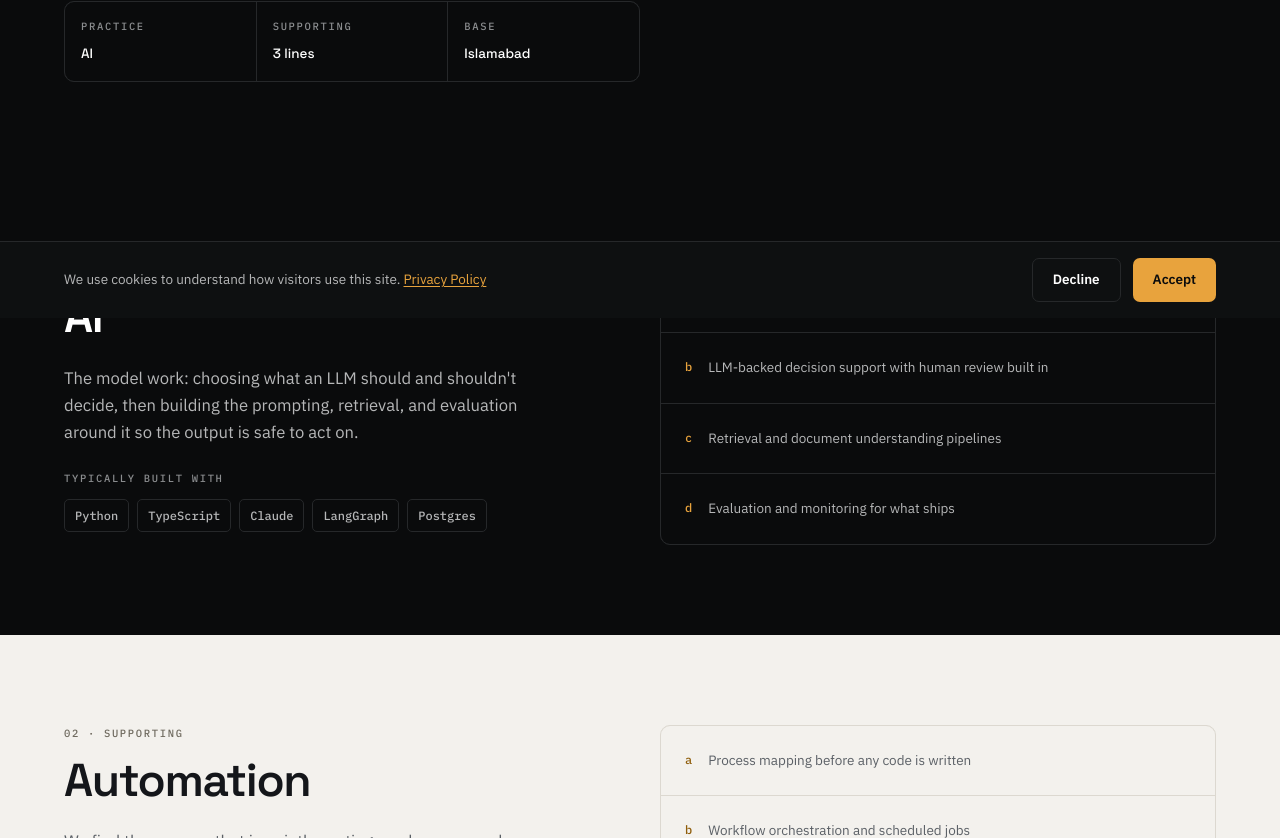
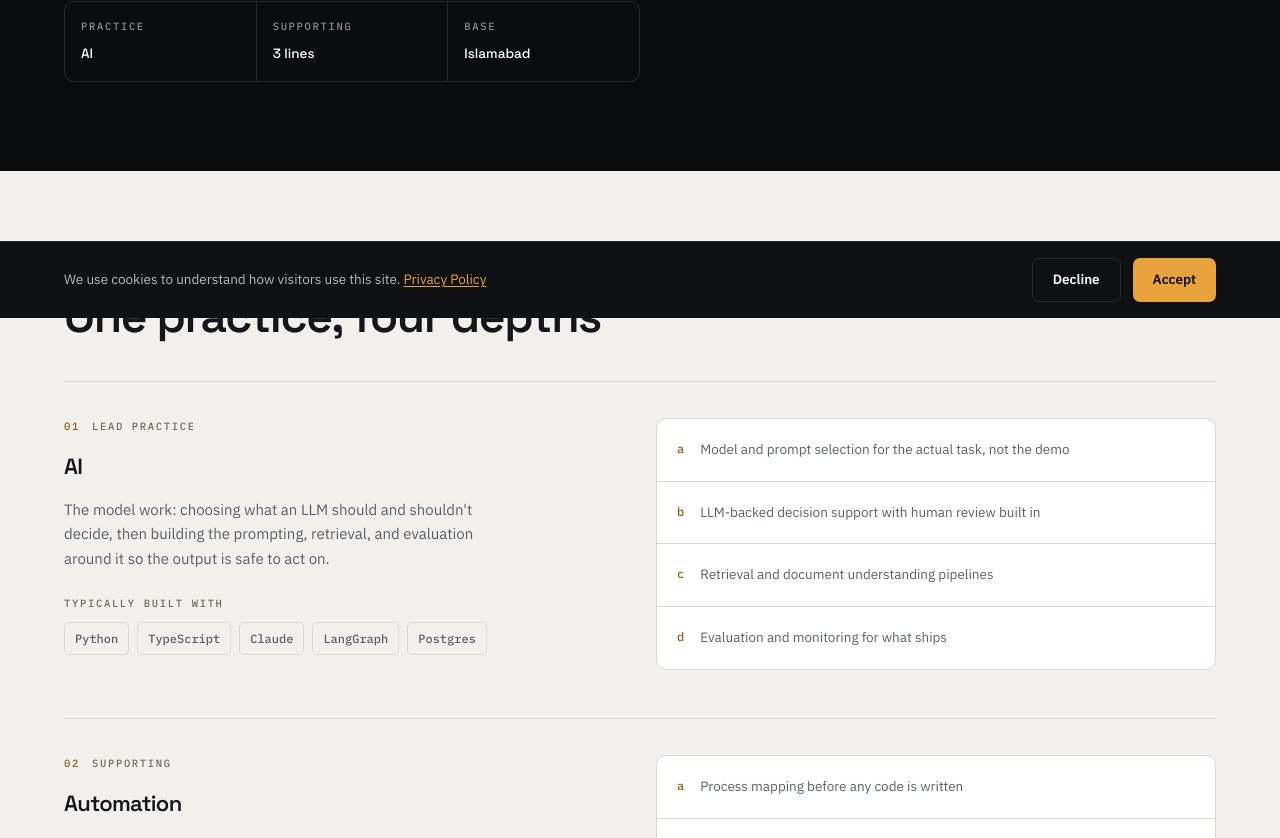
Before and after one commit to blackstargit/boltertech.com, a Next.js app: page /en/services in a window 1280 px wide. Shown: the part 482-1320 px from the top of the page. Built offline with nearby package versions, Linux system fonts and the light colour scheme; no server answers.

Commit message:
feat: enhance component styling and layout; introduce new labels and adjust tonal variations

```diff
--- a/messages/en.json
+++ b/messages/en.json
@@ -63,7 +63,9 @@
     "problemHeading": "The problem",
     "outcomeHeading": "Outcome",
     "testimonialHeading": "What the client said",
-    "onThisPage": "On this page"
+    "onThisPage": "On this page",
+    "countLabel": "Projects",
+    "sectorsLabel": "Sectors delivered into"
   },
   "about": {
     "metaTitle": "About - Bolter Technologies",
--- a/src/app/[locale]/about/page.tsx
+++ b/src/app/[locale]/about/page.tsx
@@ -143,13 +143,12 @@ export default async function AboutPage({
         </div>
       </Band>
 
-      {/* Seamed: two dark bands in a row would merge into one field. */}
-      <Band labelledBy="process" className="border-t border-rule">
+      <Band tone="light" labelledBy="process">
         <SectionHead id="process" title={m.about.processHeading} />
         <ProcessGrid />
       </Band>
 
-      <CtaBand locale={l} messages={m} showContactDetails={false} />
+      <CtaBand locale={l} messages={m} showContactDetails={false} tone="dark" />
     </>
   );
 }
--- a/src/app/[locale]/services/page.tsx
+++ b/src/app/[locale]/services/page.tsx
@@ -82,33 +82,43 @@ export default async function ServicesPage({
         </PageHero>
       </Band>
 
-      {/* One page, four depths. Each line is a section rather than a
-          separate page, so the site never claims to be four businesses.
-          The bands alternate so the four read as distinct depths rather
-          than as one long scroll of identical blocks. */}
+      {/* One practice, four depths — and one section, four blocks.
+          These used to be four full-bleed bands, which read as four
+          separate businesses and put a section break between the page
+          heading and the lead practice. Stacked inside a single band with
+          a rule between them, they read as depths of one offer, which is
+          what the page is for. It also removes three section gaps' worth
+          of empty space. */}
+      <Band tone="light" labelledBy="practice">
+        <SectionHead
+          id="practice"
+          eyebrow={m.services.heading}
+          title={m.home.offerHeading}
+        />
+        <div className="grid gap-12">
           {ordered.map((service, i) => (
-        <Band
+            <section
               key={service.id}
               id={service.id}
-          tone={i % 2 === 0 ? "dark" : "light"}
-          labelledBy={`${service.id}-h`}
+              aria-labelledby={`${service.id}-h`}
+              className="grid scroll-mt-28 gap-8 border-t border-rule pt-9 lg:grid-cols-[minmax(0,1fr)_minmax(0,1fr)] lg:items-start"
             >
-          <div className="grid gap-10 lg:grid-cols-[minmax(0,1fr)_minmax(0,1fr)] lg:items-start">
-            <div className="grid content-start gap-6">
-              <SectionHead
-                id={`${service.id}-h`}
-                spacing="none"
-                eyebrow={`${String(i + 1).padStart(2, "0")} · ${
-                  service.lead
+              <div className="grid content-start gap-5">
+                <div className="flex items-baseline gap-3">
+                  <Label tone="accent">{String(i + 1).padStart(2, "0")}</Label>
+                  <Label>
+                    {service.lead
                       ? m.services.leadLabel
-                    : m.services.supportingLabel
-                }`}
-                title={service.name}
-              />
-              <p className="max-w-[46ch] text-lede text-pretty text-ink-muted">
+                      : m.services.supportingLabel}
+                  </Label>
+                </div>
+                <h3 id={`${service.id}-h`} className="text-h3">
+                  {service.name}
+                </h3>
+                <p className="max-w-[46ch] text-pretty text-ink-muted">
                   {service.summary}
                 </p>
-              <div className="grid gap-3">
+                <div className="mt-1 grid gap-2.5">
                   <Label>{m.services.stackLabel}</Label>
                   <ChipRow items={service.stack} />
                 </div>
@@ -118,7 +128,7 @@ export default async function ServicesPage({
                   offer, not an ordered sequence like the process steps. */}
               <ul className="grid gap-px overflow-hidden rounded-md border border-rule bg-rule">
                 {service.includes.map((item, j) => (
-                <li key={item} className="flex gap-4 bg-paper p-5 sm:p-6">
+                  <li key={item} className="flex gap-4 bg-sheet p-5">
                     <span className="font-data text-micro font-medium text-accent">
                       {String.fromCharCode(97 + j)}
                     </span>
@@ -128,14 +138,15 @@ export default async function ServicesPage({
                   </li>
                 ))}
               </ul>
+            </section>
+          ))}
         </div>
       </Band>
-      ))}
 
       {/* How a client can buy. Three shapes rather than a price list —
           the no-pricing decision means this section carries the "what
           does working with you actually look like" question on its own. */}
-      <Band tone="light" labelledBy="engage">
+      <Band labelledBy="engage">
         <SectionHead id="engage" title={m.services.engagementHeading} />
         <div className="grid grid-cols-[repeat(auto-fit,minmax(min(260px,100%),1fr))] gap-5">
           {engagementModels.map((e) => (
@@ -159,12 +170,12 @@ export default async function ServicesPage({
         </div>
       </Band>
 
-      <Band labelledBy="process">
+      <Band tone="light" labelledBy="process">
         <SectionHead id="process" title={m.home.processHeading} />
         <ProcessGrid />
       </Band>
 
-      <Band labelledBy="faq" className="border-t border-rule">
+      <Band labelledBy="faq">
         <SectionHead id="faq" title={m.home.faqHeading} />
         <FaqList />
       </Band>
--- a/src/app/[locale]/work/[slug]/page.tsx
+++ b/src/app/[locale]/work/[slug]/page.tsx
@@ -287,7 +287,7 @@ export default async function CaseStudyPage({
           accent-bordered, so it cannot be read as a quote we actually
           have permission to publish. */}
       {testimonial ? (
-        <Band labelledBy="testimonial" className="border-t border-rule">
+        <Band tone="light" labelledBy="testimonial">
           <SectionHead id="testimonial" title={m.work.testimonialHeading} />
           <figure
             className={
@@ -314,7 +314,7 @@ export default async function CaseStudyPage({
       ) : null}
 
       {next ? (
-        <Band tone="light">
+        <Band>
           <Link
             href={localePath(l, `/work/${next.slug}`)}
             className="group flex flex-wrap items-center gap-4 rounded-md border border-rule bg-sheet p-7 transition-colors hover:border-ink"
--- a/src/components/pages/LegalDocument.tsx
+++ b/src/components/pages/LegalDocument.tsx
@@ -46,7 +46,7 @@ export async function LegalDocument({
 
   return (
     <article>
-      <Band joinNext>
+      <Band>
         <PageHero title={doc.title} lede={doc.summary || undefined}>
           <FieldRow
             className="mt-3 max-w-xs"
@@ -54,7 +54,7 @@ export async function LegalDocument({
           />
         </PageHero>
       </Band>
-      <Band>
+      <Band tone="light">
         <Prose source={doc.body} />
       </Band>
     </article>
--- a/src/components/primitives/Band.tsx
+++ b/src/components/primitives/Band.tsx
@@ -26,17 +26,6 @@ type Props = {
   labelledBy?: string;
   /** No vertical padding at all — for a band that owns its own spacing. */
   flush?: boolean;
-  /**
-   * Drop the padding below the content, for a band that runs straight
-   * into the next one.
-   *
-   * A prop rather than a `pb-0` passed through `className`: Tailwind
-   * orders utilities by value, not by their position in the class
-   * string, so whether an override wins is an accident of which number
-   * happens to sort later. `pb-0` beating `py-section` today is luck,
-   * not a rule to build on.
-   */
-  joinNext?: boolean;
   className?: string;
 };
 
@@ -46,10 +35,9 @@ export function Band({
   id,
   labelledBy,
   flush = false,
-  joinNext = false,
   className = "",
 }: Props) {
-  const pad = flush ? "" : joinNext ? "pt-section pb-0" : "py-section";
+  const pad = flush ? "" : "py-section";
   return (
     <section
       id={id}
--- a/src/components/sections/CtaBand.tsx
+++ b/src/components/sections/CtaBand.tsx
@@ -15,13 +15,16 @@ export function CtaBand({
   locale,
   messages,
   showContactDetails = true,
+  tone = "light",
 }: {
   locale: Locale;
   messages: Messages;
   showContactDetails?: boolean;
+  /** Set by the page so the strict dark/bone alternation is unbroken. */
+  tone?: "dark" | "light";
 }) {
   return (
-    <Band tone="light">
+    <Band tone={tone}>
       <div className="grid items-center gap-8 lg:grid-cols-[minmax(0,1fr)_auto]">
         <h2 className="max-w-[20ch] text-h2">{messages.contact.heading}</h2>
         <div className="grid gap-6 lg:justify-items-start">
```
Also changed, not shown: src/app/[locale]/page.tsx (+9 -9 lines), src/app/[locale]/work/page.tsx (+19 -3 lines), src/components/contact/OfficeMap.tsx (+4 -4 lines), src/components/primitives/MetricTile.tsx (+15 -18 lines). Lines whose indentation alone changed are shown as unchanged.
